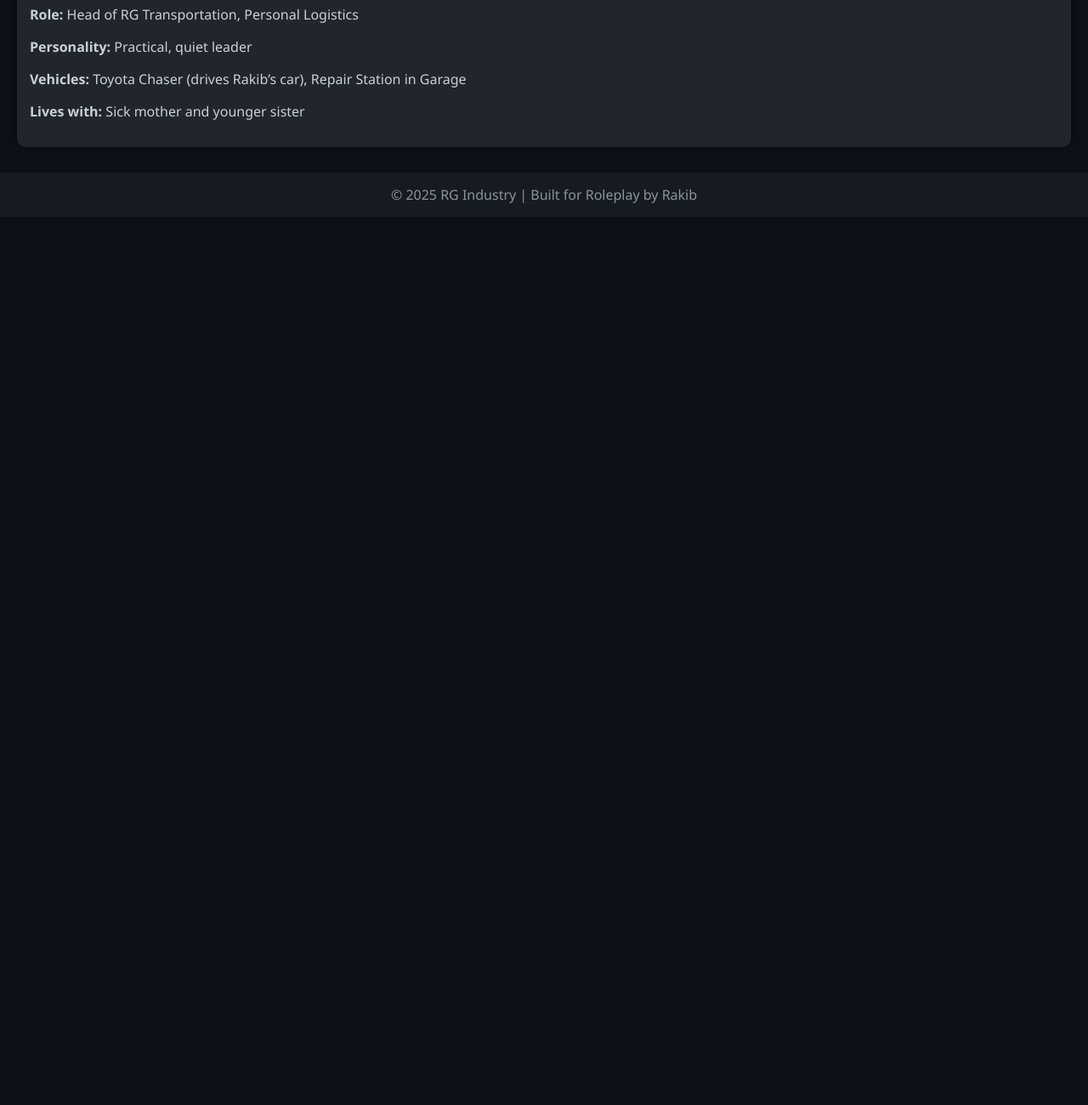
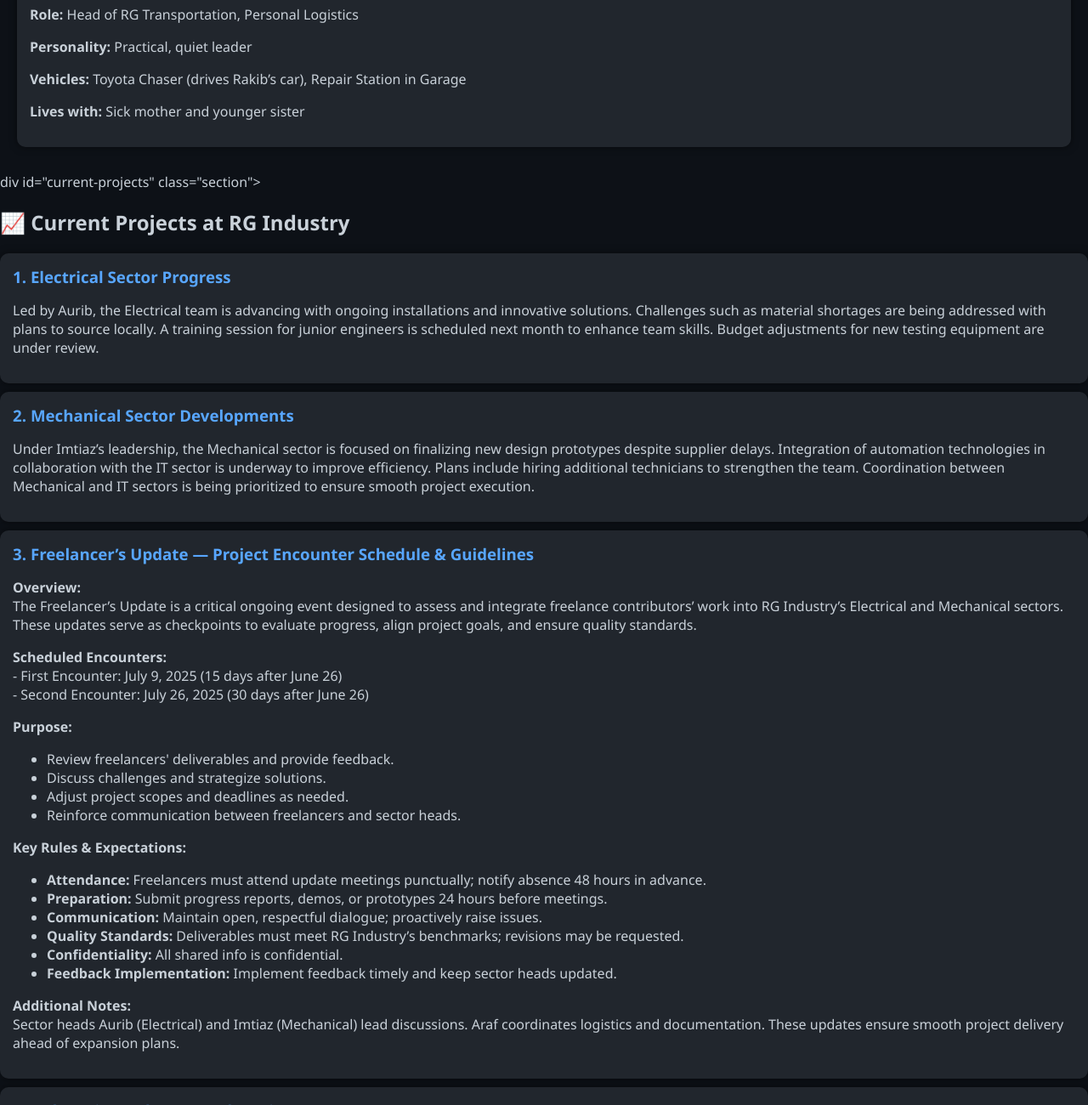
Before and after one commit to FrozenHeartss/RGRoleplay, a plain HTML site: page index.html in a window 1280 px wide. Shown: the part 1500-2800 px from the top of the page at 85% size. Before the commit the page ends 1755 px from the top, so only its background shows below. Drawn offline with Linux system fonts and the light colour scheme.

Commit message:
Update index.html

```diff
--- a/index.html
+++ b/index.html
@@ -82,9 +82,9 @@
     <button onclick="showSection('story')">Current Storyline</button>
     <button onclick="showSection('archive')">Previous Storylines</button>
     <button onclick="showSection('company')">Company Rules</button>
-	<button onclick="showSection('residences')">Residences</button>
+	  <button onclick="showSection('residences')">Residences</button>
+	  <button onclick="showSection('current-project')">Current Project</button>
   </nav>
-
   <div id="main" class="section active">
     <h2>Main Characters</h2>
     <div class="card">
@@ -471,6 +471,56 @@
     </ul>
   </div>
 
+div id="current-projects" class="section">
+  <h2>📈 Current Projects at RG Industry</h2>
+
+  <div class="card">
+    <h3>1. Electrical Sector Progress</h3>
+    <p>Led by Aurib, the Electrical team is advancing with ongoing installations and innovative solutions. Challenges such as material shortages are being addressed with plans to source locally. A training session for junior engineers is scheduled next month to enhance team skills. Budget adjustments for new testing equipment are under review.</p>
+  </div>
+
+  <div class="card">
+    <h3>2. Mechanical Sector Developments</h3>
+    <p>Under Imtiaz’s leadership, the Mechanical sector is focused on finalizing new design prototypes despite supplier delays. Integration of automation technologies in collaboration with the IT sector is underway to improve efficiency. Plans include hiring additional technicians to strengthen the team. Coordination between Mechanical and IT sectors is being prioritized to ensure smooth project execution.</p>
+  </div>
+
+  <div class="card">
+    <h3>3. Freelancer’s Update — Project Encounter Schedule & Guidelines</h3>
+    <p><strong>Overview:</strong><br>
+    The Freelancer’s Update is a critical ongoing event designed to assess and integrate freelance contributors’ work into RG Industry’s Electrical and Mechanical sectors. These updates serve as checkpoints to evaluate progress, align project goals, and ensure quality standards.</p>
+
+    <p><strong>Scheduled Encounters:</strong><br>
+    - First Encounter: July 9, 2025 (15 days after June 26)<br>
+    - Second Encounter: July 26, 2025 (30 days after June 26)</p>
+
+    <p><strong>Purpose:</strong></p>
+    <ul>
+      <li>Review freelancers' deliverables and provide feedback.</li>
+      <li>Discuss challenges and strategize solutions.</li>
+      <li>Adjust project scopes and deadlines as needed.</li>
+      <li>Reinforce communication between freelancers and sector heads.</li>
+    </ul>
+
+    <p><strong>Key Rules & Expectations:</strong></p>
+    <ul>
+      <li><strong>Attendance:</strong> Freelancers must attend update meetings punctually; notify absence 48 hours in advance.</li>
+      <li><strong>Preparation:</strong> Submit progress reports, demos, or prototypes 24 hours before meetings.</li>
+      <li><strong>Communication:</strong> Maintain open, respectful dialogue; proactively raise issues.</li>
+      <li><strong>Quality Standards:</strong> Deliverables must meet RG Industry’s benchmarks; revisions may be requested.</li>
+      <li><strong>Confidentiality:</strong> All shared info is confidential.</li>
+      <li><strong>Feedback Implementation:</strong> Implement feedback timely and keep sector heads updated.</li>
+    </ul>
+
+    <p><strong>Additional Notes:</strong><br>
+    Sector heads Aurib (Electrical) and Imtiaz (Mechanical) lead discussions. Araf coordinates logistics and documentation. These updates ensure smooth project delivery ahead of expansion plans.</p>
+  </div>
+
+  <div class="card">
+    <h3>4. Indonesia Product Launch Project</h3>
+    <p>RG Industry is preparing to launch its first product in the Indonesian market. This includes market research, local partnerships, and promotional campaigns. The project is a key milestone in RG Industry’s international expansion strategy, with timelines set to align with freelancer updates and sector developments.</p>
+  </div>
+</div>
+
   <div id="residential" class="section">
     <div class="card">
       <h3>🏠 Rakib's House</h3>
```
